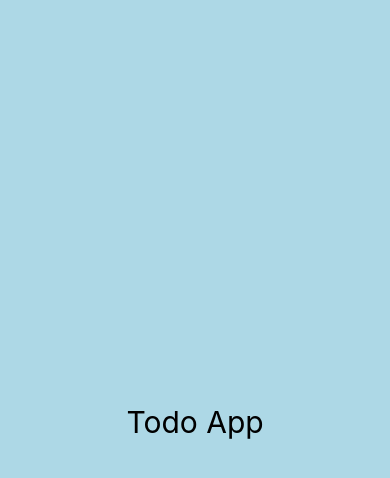
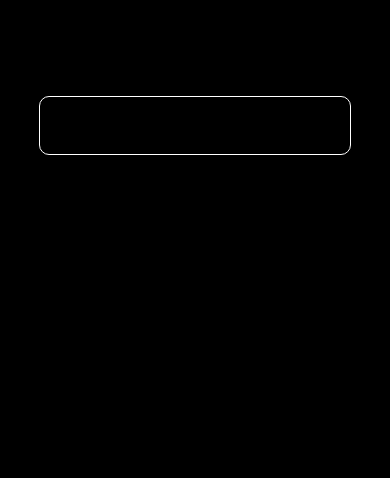
Before and after one commit to mnraza-dev/React_Native_Basic_To_Advanced, a React Native app in the folder TodoApp/: screen / in a window 390 px wide. Shown: the top 478 px of the page. Built offline with nearby package versions, Linux system fonts and the light colour scheme.

Commit message:
feat: add TodoInput component for user input and update App layout

```diff
--- a/TodoApp/App.tsx
+++ b/TodoApp/App.tsx
@@ -1,24 +1,28 @@
 import { StyleSheet, Text, View } from 'react-native'
 import React from 'react'
+import TodoInput from './src/components/TodoInput'
 
 const App = (): React.JSX.Element => {
   return (
     <View style={styles.container}>
       <Text style={styles.pageTitle}>Todo App</Text>
+
+      <TodoInput />
     </View>
   )
 }
 
 export default App
-
 const styles = StyleSheet.create({
   container: {
-      flex: 1,
-      justifyContent: 'center',
-      alignItems: 'center',
-      backgroundColor: 'lightblue',
+    flex: 1,
+    alignItems: 'center',
+    backgroundColor: '#000',
   },
   pageTitle: {
-      fontSize: 30
+    paddingVertical: 20,
+    fontSize: 30,
+    fontWeight: 'bold',
+    color: 'black',
   }
 })
--- /dev/null
+++ b/TodoApp/src/components/TodoInput.tsx
@@ -0,0 +1,36 @@
+import { Dimensions, StyleSheet, TextInput, View } from 'react-native'
+import React, { useState } from 'react'
+
+const TodoInput = (): React.JSX.Element => {
+    const { width } = Dimensions.get('window');
+    const [inputValue, setInputValue] = useState('');
+
+
+    const styles = StyleSheet.create({
+        container: {
+            flex: 1,
+        },
+        textInput: {
+            marginTop: 20,
+            width: width * 0.8,
+            borderRadius: 10,
+            borderWidth: 1,
+            borderColor: 'white',
+            paddingVertical: 20,
+            paddingHorizontal: 10,
+            backgroundColor: '#000',
+        }
+    });
+
+    return (
+        <View style={styles.container}>
+            <TextInput
+                style={styles.textInput}
+                value={inputValue}
+                onChangeText={setInputValue}
+                placeholder='Enter a Todo Name'
+            />
+        </View>
+    )
+}
+export default TodoInput
```
